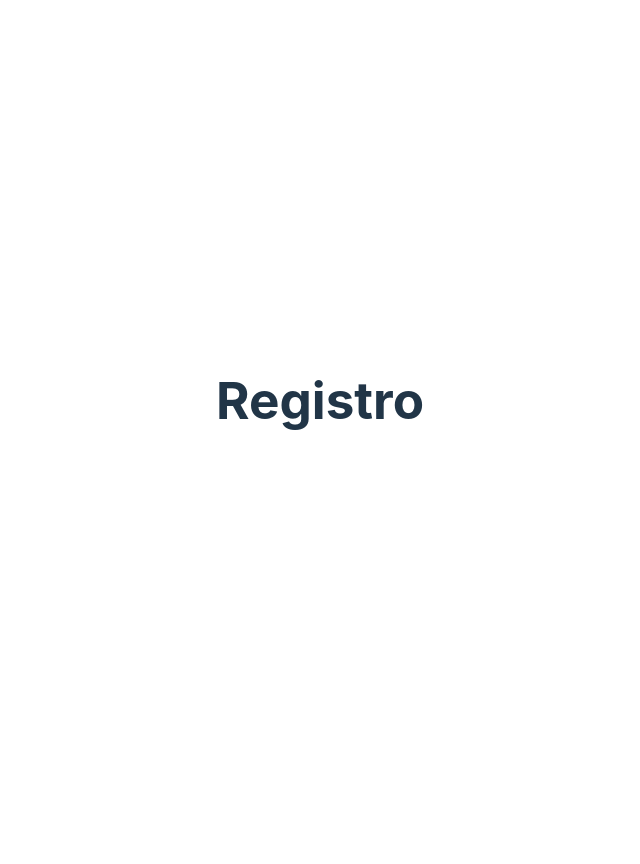
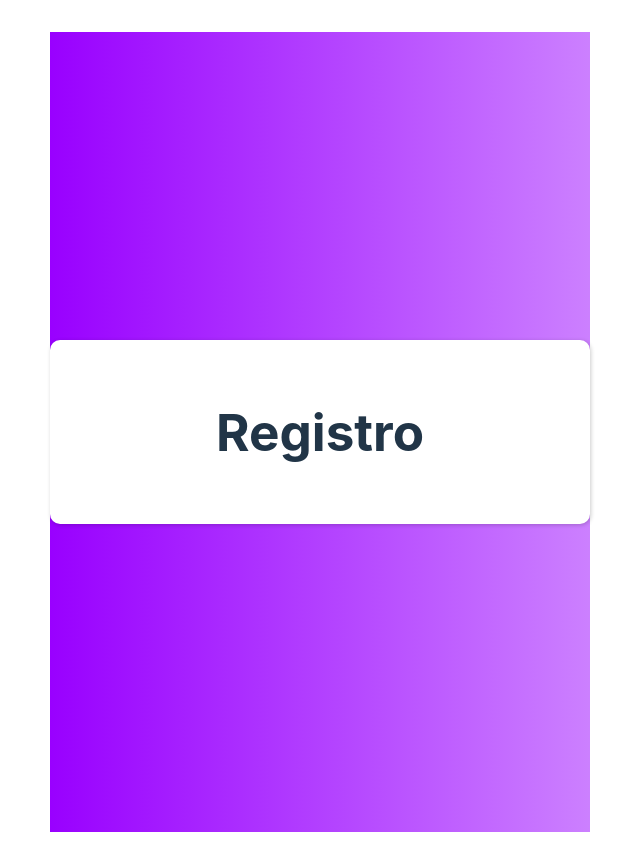
Before and after one commit to noeliamodica/React_ProyectoLoginConFirabase, a React (Vite) app: page /signup in a window 1280 px wide. Shown: the whole page, without its empty margins (320-960 px from the left). Before the commit the page ends 800 px from the top, so only its background shows below. Built offline with nearby package versions, Linux system fonts and the light colour scheme.

Commit message:
funcionalidad Signup

```diff
--- a/src/components/Signup/Signup.jsx
+++ b/src/components/Signup/Signup.jsx
@@ -1,8 +1,47 @@
+import styles from "./Signup.module.css";
+import { useState } from "react";
+import { Link, useNavigate } from "react-router-dom";
+import { auth } from "../../firebase";
+import { createUserWithEmailAndPassword, updateProfile } from "firebase/auth";
+
+
 
 export function Signup() {
+  const navigate = useNavigate();
+  const [values, setvalues] = useState({ name: "", email: "", pass: "" });
+  const [errorMsg, setErrorMsg] = useState([]);
+  const [submitButtonDisabled, setSubmitButtonDisabled] = useState(false);
+
+  const registro = () => {
+    if (!values.name || !values.email || !values.pass) {
+      setErrorMsg("Llene todos los campos");
+      return;
+    }
+    setErrorMsg("");
+    setSubmitButtonDisabled(true);
+    createUserWithEmailAndPassword(auth, values.email, values.pass)
+      .then(async (res) => {
+        setSubmitButtonDisabled(false);
+        const user = res.user;
+        await updateProfile(user, {
+          displayName: values.name,
+        });
+        navigate("/");
+      })
+      .catch((err) => {
+        setSubmitButtonDisabled(false);
+        setErrorMsg(err.message);
+      });
+  };
+
+  return (
+    <div className={styles.container}>
+      <div className={styles.innerBox}>
+        <h1 className={styles.heading}>Registro</h1>
 
 
-  return (
-    <h1> Registro </h1>
+
+      </div>
+    </div>
   );
 }
--- /dev/null
+++ b/src/components/Signup/Signup.module.css
@@ -0,0 +1,70 @@
+.container {
+    height: 100%;
+    min-height: 100vh;
+    width: 100%;
+    background: linear-gradient(to right, #9900ff, #cc80ff);
+    display: flex;
+    justify-content: center;
+    align-items: center;
+  }
+
+  .innerBox {
+    min-width: 480px;
+    height: fit-content;
+    width: fit-content;
+    background-color: #fff;
+    box-shadow: 1px 1px 4px rgba(0, 0, 0, 0.2);
+    padding: 30px;
+    border-radius: 10px;
+    display: flex;
+    flex-direction: column;
+    gap: 30px;
+  }
+
+  .footer {
+    display: flex;
+    flex-direction: column;
+    gap: 20px;
+  }
+
+  .footer .error {
+    font-weight: bold;
+    font-size: 0.875rem;
+    color: #ff3300;
+    text-align: center;
+  }
+
+  .footer button {
+    outline: none;
+    border: none;
+    background-color: #9900ff;
+    color: #fff;
+    border-radius: 5px;
+    font-weight: bold;
+    font-size: 1rem;
+    padding: 10px 16px;
+    width: 100%;
+    transition: 100ms;
+    cursor: pointer;
+  }
+
+  .footer button:disabled {
+    background-color: gray !important;
+  }
+
+  .footer button:hover {
+    background-color: #aa2aff;
+  }
+
+  .footer p {
+    font-weight: 700;
+    color: #000;
+  }
+
+  .footer p span a {
+    font-weight: bold;
+    color: #9900ff;
+    letter-spacing: 1px;
+    font-size: 1rem;
+    text-decoration: none;
+  }
--- a/src/assets/firabase.jsx
+++ b/src/firebase.jsx
@@ -1,6 +1,4 @@
 
-const app = initializeApp(firebaseConfig);
-// Import the functions you need from the SDKs you need
 import { initializeApp } from "firebase/app";
 
 import { getAuth } from "firebase/auth";
@@ -14,6 +12,6 @@ const firebaseConfig = {
   appId: "1:689917288407:web:3d2c2d989ed980f6d8b592"
 };
 
-
+const app = initializeApp(firebaseConfig);
 const auth = getAuth();
 export { app, auth };
```
